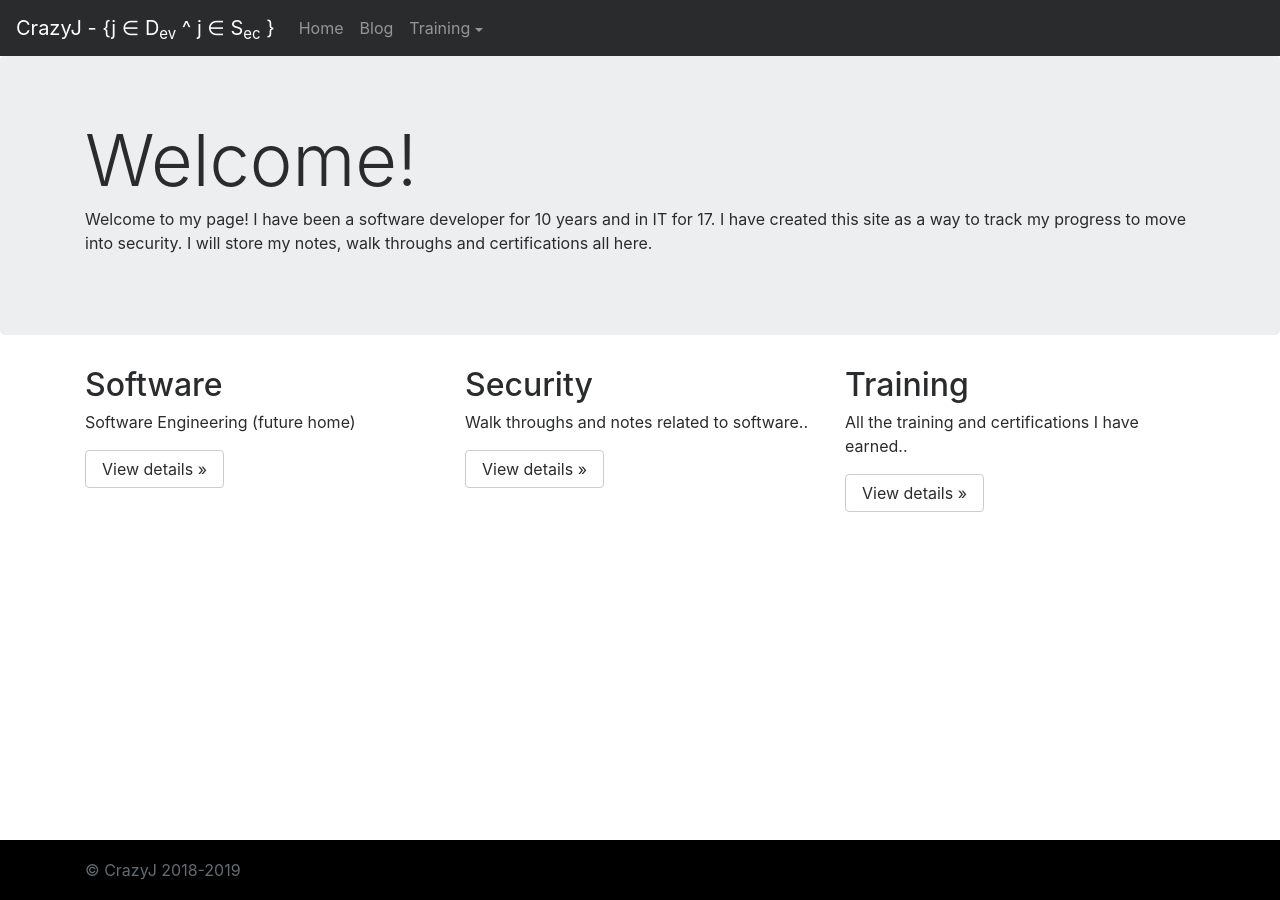
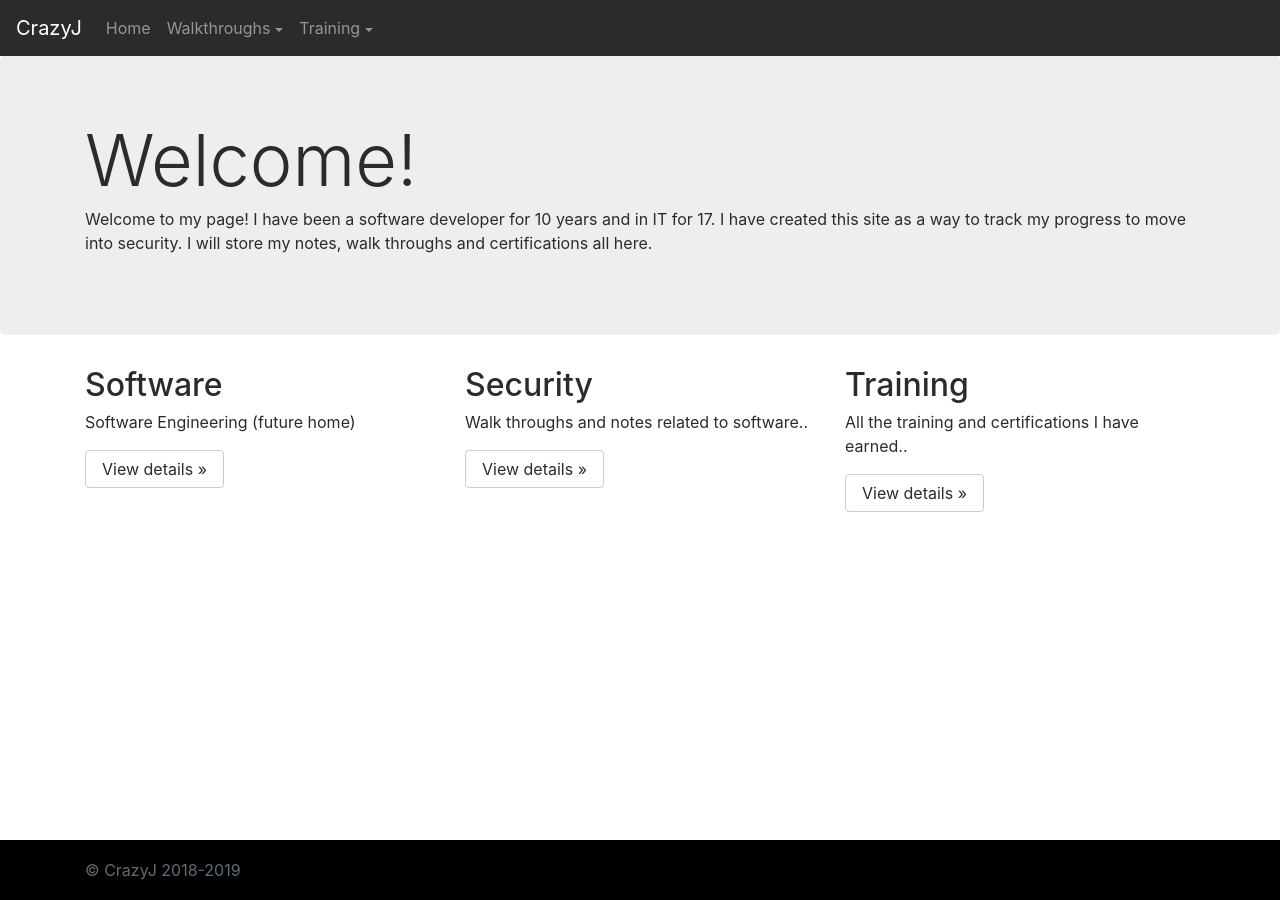
Before and after one commit to CrazyJ-Rod/CrazyJ-Rod.github.io, a Jekyll site: the page built from index.html, in a window 1280 px wide. Built offline with Jekyll 4.4.1, drawn with Linux system fonts in a browser that asks for light colours; nearby versions of some CDN libraries.

Commit message:
Update default.html

```diff
--- a/_layouts/default.html
+++ b/_layouts/default.html
@@ -16,14 +16,30 @@
       <button class="navbar-toggler navbar-toggler-right" type="button" data-toggle="collapse" data-target="#navbarCollapse" aria-controls="navbarCollapse" aria-expanded="false" aria-label="Toggle navigation">
         <span class="navbar-toggler-icon"></span>
       </button>
-      <a class="navbar-brand" href="/">CrazyJ - {j ∈ D<sub>ev</sub> ^ j ∈ S<sub>ec</sub> }</a>
+      <a class="navbar-brand" href="/">CrazyJ </a>
       <div class="collapse navbar-collapse" id="navbarCollapse">
         <ul class="navbar-nav mr-auto">
           <li class="nav-item">
             <a  href="/" class='nav-link'>Home</a>
           </li>
-          <li class="nav-item">
+          <!--<li class="nav-item">
             <a  href="/blog.html" class='nav-link'>Blog</a>
+	  </li> -->
+	  <li class="nav-item dropdown">
+	    <a class="nav-link dropdown-toggle" data-toggle="dropdown" href="#" role="button" aria-haspopup="true" aria-expanded="false">Walkthroughs</a>
+	    <div class="dropdown-menu">
+              <a class="dropdown-item" href="/ppl.html">Practical Pentester Lab</a>
+	      <div class="dropdown-divider"></div>
+	      <a class="dropdown-item" href="/c3po.html">C3PO</a>
+	      <a class="dropdown-item" href="/chewbacca.html">Chewbacca</a>
+	      <a class="dropdown-item" href="/kevan.html">Kevan (DVWA)</a>
+	      <a class="dropdown-item" href="/frett.html">Frett</a>
+	      <a class="dropdown-item" href="/higini.html">Higini</a>
+	      <a class="dropdown-item" href="/kenobi.html">Kenobi</a>
+	      <a class="dropdown-item" href="/leia.html">Leia</a>
+	      <a class="dropdown-item" href="/spock.html">Spock</a>
+	      <a class="dropdown-item" href="/vader.html">Vader</a>
+	    </div>
 	  </li>
           <li class="nav-item dropdown">
 	    <a class="nav-link dropdown-toggle" data-toggle="dropdown" href="#" role="button" aria-haspopup="true" aria-expanded="false">Training</a>
```
